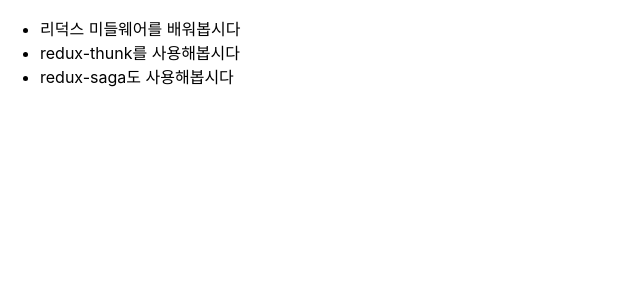
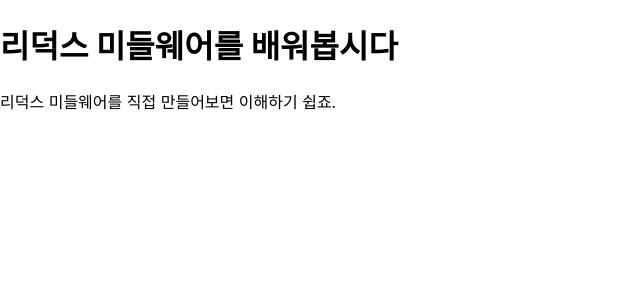
Before and after one commit to HyoungDong/learn-redux-middleware, a React (Create React App) app: page /1 in a window 1280 px wide. Shown: the top 300 px of the page, without its empty margins (0-640 px from the left). Built offline with nearby package versions, Linux system fonts and the light colour scheme.

Commit message:
Use Router

```diff
--- a/package.json
+++ b/package.json
@@ -9,6 +9,7 @@
     "react": "^17.0.2",
     "react-dom": "^17.0.2",
     "react-redux": "^7.2.4",
+    "react-router-dom": "^5.2.0",
     "react-scripts": "4.0.3",
     "redux": "^4.1.1",
     "redux-devtools-extension": "^2.13.9",
--- a/src/App.js
+++ b/src/App.js
@@ -1,8 +1,15 @@
 import React from 'react';
-import PostListContainer from './containers/PostListContainer';
+import { Route } from 'react-router-dom';
+import PostListPage from './pages/PostListPage';
+import PostPage from './pages/PostPage';
 
 function App() {
-  return <PostListContainer />;
+  return (
+    <>
+      <Route path="/" component={PostListPage} exact></Route>
+      <Route path="/:id" component={PostPage}></Route>
+    </>
+  );
 }
 
 export default App;
--- /dev/null
+++ b/src/components/Post.js
@@ -0,0 +1,13 @@
+import React from 'react';
+
+function Post({ post }) {
+  const { title, body } = post;
+  return (
+    <div>
+      <h1>{title}</h1>
+      <p>{body}</p>
+    </div>
+  );
+}
+
+export default Post;
--- a/src/components/PostList.js
+++ b/src/components/PostList.js
@@ -1,10 +1,13 @@
 import React from 'react';
+import { Link } from 'react-router-dom';
 
 function PostList({ posts }) {
   return (
     <ul>
       {posts.map(post => (
-        <li key={post.id}>{post.title}</li>
+        <li key={post.id}>
+          <Link to={`/${post.id}`}>{post.title}</Link>
+        </li>
       ))}
     </ul>
   );
--- /dev/null
+++ b/src/containers/PostContainer.js
@@ -0,0 +1,21 @@
+import React, { useEffect } from 'react';
+import { useDispatch, useSelector } from 'react-redux';
+import Post from '../components/Post';
+import { getPost } from '../modules/posts';
+
+function PostContainer({ postId }) {
+  const { data, loading, error } = useSelector(state => state.posts.post);
+  const dispatch = useDispatch();
+
+  useEffect(() => {
+    dispatch(getPost(postId));
+  }, [postId, dispatch]);
+
+  if (loading) return <div>로딩중...</div>;
+  if (error) return <div>에러 발생!</div>;
+  if (!data) return null;
+
+  return <Post post={data} />;
+}
+
+export default PostContainer;
--- a/src/index.js
+++ b/src/index.js
@@ -9,14 +9,17 @@
 import logger from 'redux-logger';
 import { composeWithDevTools } from 'redux-devtools-extension';
 import ReduxThunk from 'redux-thunk';
+import { BrowserRouter } from 'react-router-dom';
 
 const store = createStore(rootReducer, composeWithDevTools(applyMiddleware(ReduxThunk, logger)));
 
 ReactDOM.render(
   <React.StrictMode>
-    <Provider store={store}>
-      <App />
-    </Provider>
+    <BrowserRouter>
+      <Provider store={store}>
+        <App />
+      </Provider>
+    </BrowserRouter>
   </React.StrictMode>,
   document.getElementById('root'),
 );
--- a/src/modules/posts.js
+++ b/src/modules/posts.js
@@ -10,7 +10,7 @@
 const GET_POST_ERROR = 'posts/GET_POST_ERROR';
 
 export const getPosts = createPromiseThunk(GET_POSTS, postsAPI.getPosts);
-export const getPost = createPromiseThunk(GET_POSTS, postsAPI.getPostById);
+export const getPost = createPromiseThunk(GET_POST, postsAPI.getPostById);
 
 // thunk 함수에서도 파라미터를 받아와서 사용 할 수 있습니다.
 
--- /dev/null
+++ b/src/pages/PostListPage.js
@@ -0,0 +1,8 @@
+import React from 'react';
+import PostListContainer from '../containers/PostListContainer';
+
+function PostListPage() {
+  return <PostListContainer />;
+}
+
+export default PostListPage;
--- /dev/null
+++ b/src/pages/PostPage.js
@@ -0,0 +1,11 @@
+import React from 'react';
+import PostContainer from '../containers/PostContainer';
+
+function PostPage({ match }) {
+  const { id } = match.params;
+  const postId = parseInt(id, 10);
+
+  return <PostContainer postId={postId} />;
+}
+
+export default PostPage;
```
Also changed, not shown: 1 other file (tests, documents, lock files or other folders).
